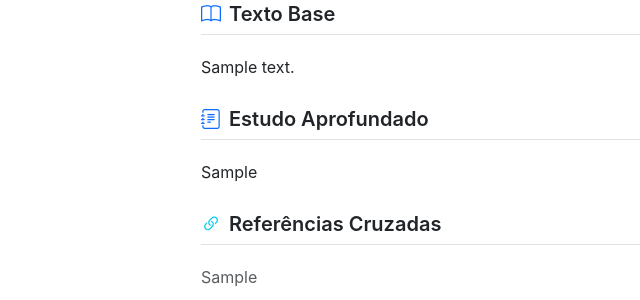
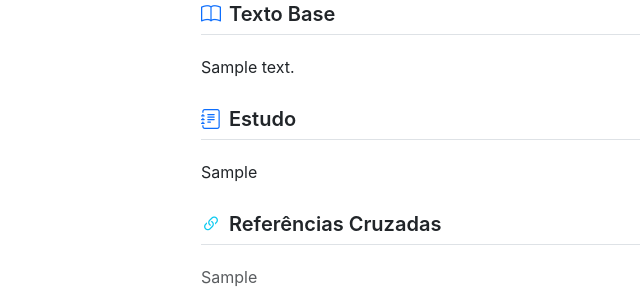
Before and after one commit to ManagerOnTec/devocionalediscipulado, a Django app: a page that uses app/templates/estudo/detalhe_tema.html in a window 1280 px wide. Shown: the part 210-510 px from the top of the page, without its empty margins (49-689 px from the left). Run offline with Django 5.2, Linux system fonts and the light colour scheme; tables that the repository leaves empty hold one stand-in row (values such as "Sample post"); parts of the project's set-up code (start-up, migrations or seed data) failed here and were passed over.

Commit message:
fix(template): renomeia 'Estudo Aprofundado' para 'Estudo' no detalhe_tema

```diff
--- a/app/templates/estudo/detalhe_tema.html
+++ b/app/templates/estudo/detalhe_tema.html
@@ -52,11 +52,11 @@
         <div class="lh-lg">{{ tema.texto_base|linebreaks }}</div>
     </section>
 
-    {# ── Estudo Aprofundado (ativável) ── #}
+    {# ── Estudo (ativável) ── #}
     {% if tema.tem_estudo and tema.estudo %}
     <section aria-labelledby="estudo-heading" class="mb-4">
         <h2 id="estudo-heading" class="h5 fw-semibold border-bottom pb-2 mb-3">
-            <i class="bi bi-journal-text me-2 text-primary" aria-hidden="true"></i>Estudo Aprofundado
+            <i class="bi bi-journal-text me-2 text-primary" aria-hidden="true"></i>Estudo
         </h2>
         <div class="lh-lg">{{ tema.estudo|linebreaks }}</div>
     </section>
```
